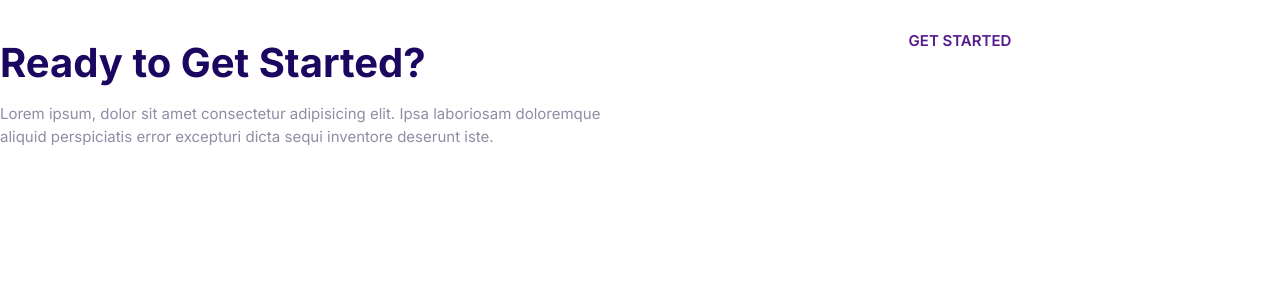
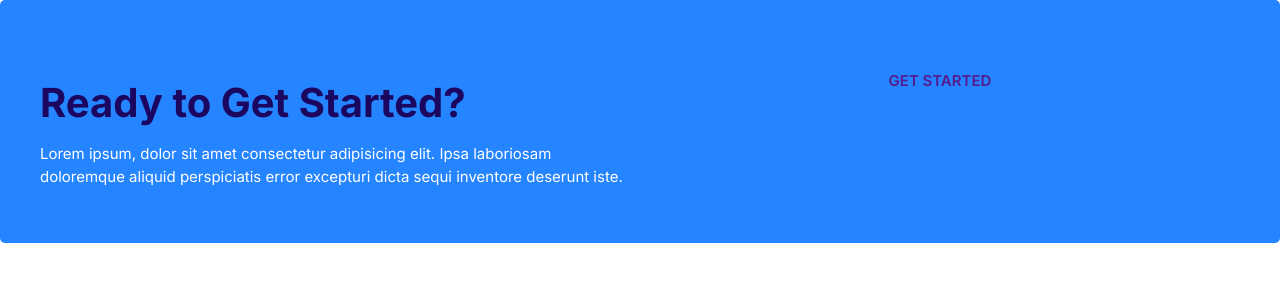
Before and after one commit to kiestonguidry/Flagstaff-Boulders, a plain HTML site: page css/Components/index.html in a window 1280 px wide. Drawn offline with Linux system fonts and the light colour scheme; files that its build step writes are made by us from their sources.

Commit message:
checking to see if pushing will fix something

```diff
--- a/css/styles.css
+++ b/css/styles.css
@@ -488,3 +488,15 @@ a {
     margin-left: 6rem;
   }
 }
+
+/* Callouts */
+
+.callout {
+  padding: 4rem;
+  border-radius: 5px;
+}
+
+.callout--primary {
+  background: var(--color-primary);
+  color: #fff;
+}
```
